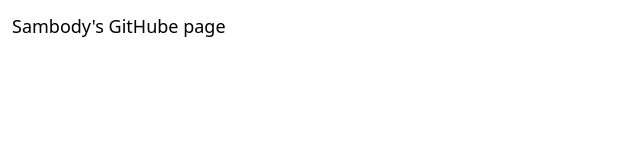
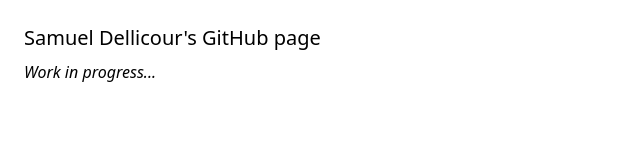
Before and after one commit to sambody/sambody.github.io, a plain HTML site: page index.html in a window 1280 px wide. Shown: the whole page, without its empty margins (0-640 px from the left). Drawn offline with nearby package versions, Linux system fonts and the light colour scheme.

Commit message:
text changes

```diff
--- a/index.html
+++ b/index.html
@@ -19,9 +19,10 @@
         }
     </script>
 </head>
-<body class="text-sans p-3">
+<body class="text-sans p-6">
     <main class="container">
-        <h1 class="text-lg">Sambody's GitHube page</h1>
+        <h1 class="text-xl mb-2">Samuel Dellicour's GitHub page</h1>
+        <p class="italic">Work in progress...</p>
     </main>
 </body>
 </html>
```
